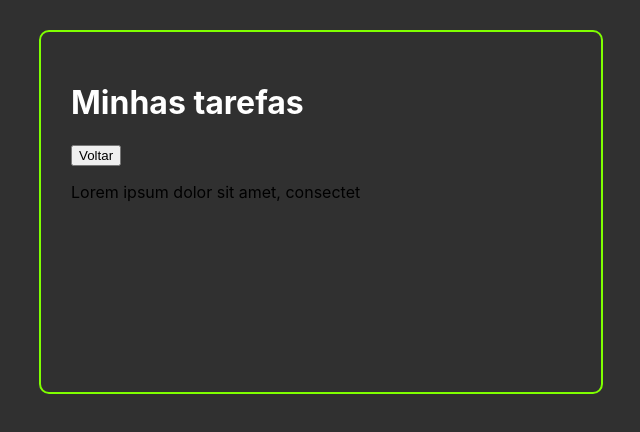
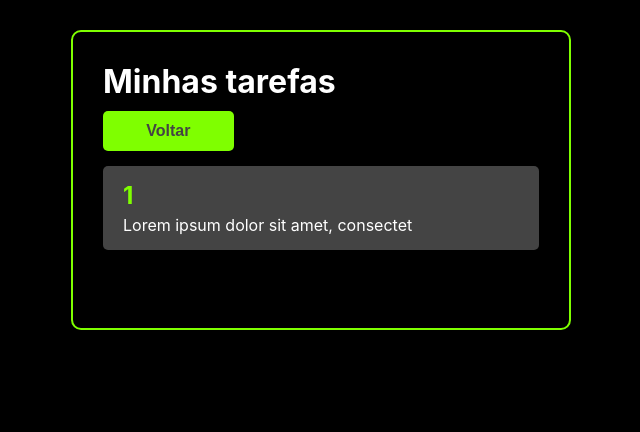
Before and after one commit to MarcusHolanda1/MyStacks, a React (Create React App) app: page /1 in a window 1280 px wide. Shown: the top 432 px of the page, without its empty margins (319-959 px from the left). Built offline with nearby package versions, Linux system fonts and the light colour scheme.

Commit message:
Project done, not API

```diff
--- a/src/App.jsx
+++ b/src/App.jsx
@@ -70,7 +70,7 @@ const App = () => {
             </>
           )}
         />
-        <Route path="" exact render={TaskDetails}/>
+        <Route path="/:taskTitle" exact component={TaskDetails} />
       </div>
     </ Router>
   )
--- a/src/components/Button.css
+++ b/src/components/Button.css
@@ -9,4 +9,10 @@
     font-weight: bold;
     cursor: pointer;
     border: none;
+    transition: all 0.5s ease;
 }
+
+.button:hover {
+    background-color: #444;
+    color: chartreuse;
+}
--- a/src/components/Task.css
+++ b/src/components/Task.css
@@ -20,5 +20,5 @@
     border: none;
     color: chartreuse;
     cursor: pointer;
-
+    margin: 0 5px;
 }
--- a/src/components/Task.jsx
+++ b/src/components/Task.jsx
@@ -1,27 +1,33 @@
 import React from 'react';
-import { CgClose } from "react-icons/cg";
-import { CgInfo } from "react-icons/cg";
+import { CgClose, CgInfo } from "react-icons/cg";
+import { useHistory } from 'react-router-dom'
 
 import './Task.css'
 
-const Task = ( { task, handleTaskClick,handleTaskDeletion } ) => {
+const Task = ({ task, handleTaskClick, handleTaskDeletion }) => {
+    const history = useHistory()
+
+    const handleTaskDetailsClick = () => {
+        history.push(`/${task.title}`)
+    }
+
     return (
         <div
-        className="task-container"
-        style={task.completed ? { borderLeft: "6px solid chartreuse" } : {} }>
+            className="task-container"
+            style={task.completed ? { borderLeft: "6px solid chartreuse" } : {}}>
             <div className="task-title" onClick={() => handleTaskClick(task.id)}>
                 {task.title}
             </div>
 
             <div className="buttons-container">
-                    <button className="remove-task-button"
+                <button className="see-task-details-button"
+                 onClick={handleTaskDetailsClick}>
+                    <CgInfo />
+                </button>
+                <button className="remove-task-button"
                     onClick={() => handleTaskDeletion(task.id)}>
-                      <CgClose />
-                    </button>
-                    <button className="see-task-details-button"
-                        >
-                      <CgInfo />
-                    </button>
+                    <CgClose />
+                </button>
             </div>
         </div>
 
--- /dev/null
+++ b/src/components/TaskDetails.css
@@ -0,0 +1,19 @@
+.task-details-container {
+    background: #444;
+    margin: 15px 0;
+    padding: 15px 20px;
+    display: flex;
+    flex-direction: column;
+    color: white;
+    border-radius: 5px;
+}
+
+.task-details-container h2 {
+    margin-bottom: 5px;
+    color: chartreuse;
+}
+
+.back-button-container {
+    width: 30%;
+    margin-top: 10px;
+}
--- a/src/components/TaskDetails.jsx
+++ b/src/components/TaskDetails.jsx
@@ -1,14 +1,25 @@
 import React from 'react';
+import { useHistory, useParams } from 'react-router-dom';
 
 import Button from './Button'
 
+import './TaskDetails.css'
+
 const TaskDetails = () => {
+    const params = useParams()
+    const history = useHistory()
+
+    const handleBackButtonClick = () => {
+        history.goBack()
+    }
+
     return (
         <>
             <div className="back-button-container">
-                <button>Voltar</button>
+                <Button onClick={handleBackButtonClick}>Voltar</ Button>
             </div>
             <div className="task-details-container">
+                <h2>{params.taskTitle}</h2>
                 <p>
                     Lorem ipsum dolor sit amet, consectet
                 </p>
--- a/src/index.css
+++ b/src/index.css
@@ -1,6 +1,13 @@
+* {
+  margin: 0;
+  padding: 0;
+  box-sizing: border-box;
+}
+
+
 body {
   margin: 0;
-  background-color: rgb(48, 48, 48);
+  background-color: rgb(0, 0, 0);
   font-family: -apple-system, BlinkMacSystemFont, 'Segoe UI', 'Roboto', 'Oxygen',
     'Ubuntu', 'Cantarell', 'Fira Sans', 'Droid Sans', 'Helvetica Neue',
     sans-serif;
```
